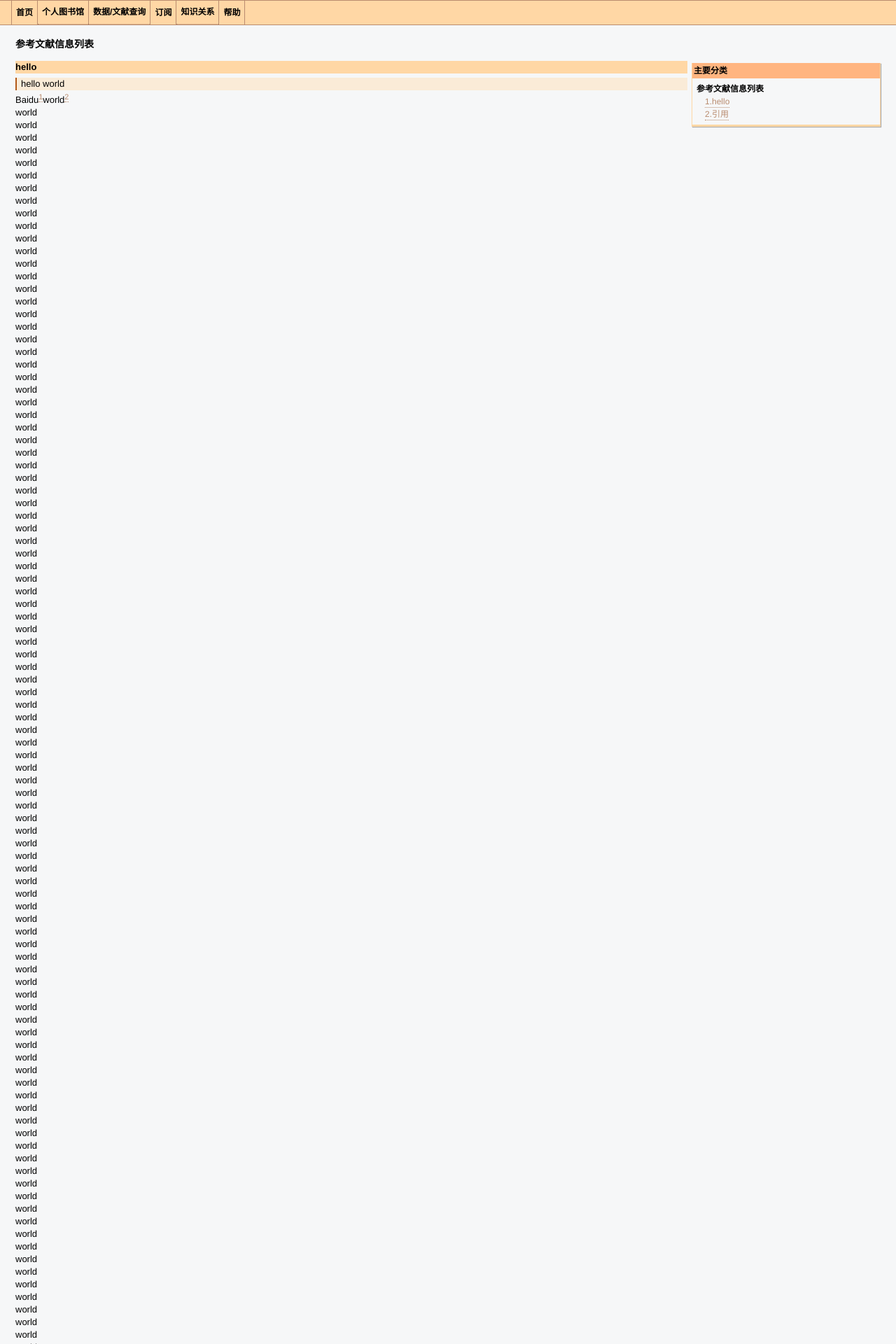
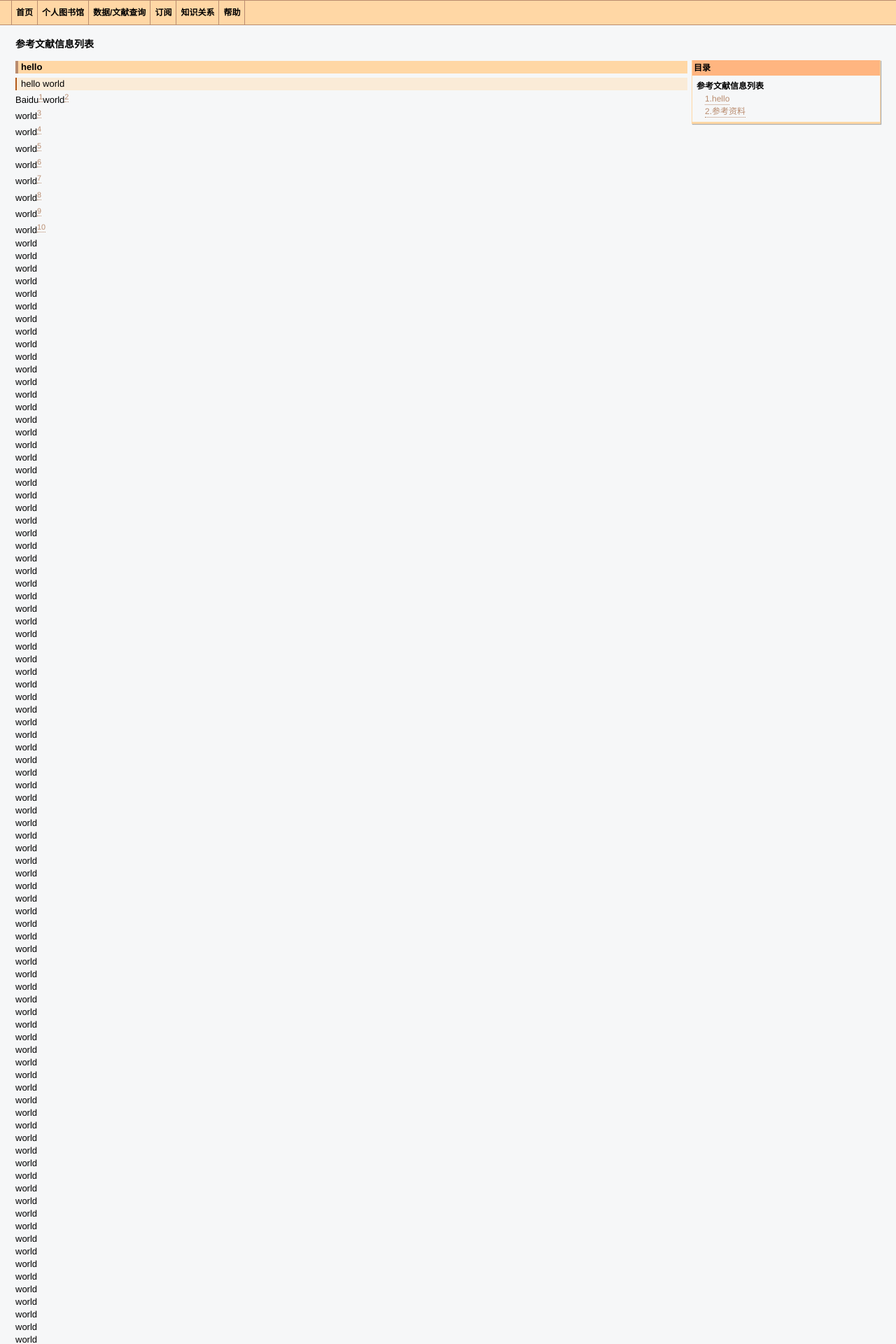
Before and after one commit to xiashuangxi/pkb, a Jekyll site: the page built from _posts/2022-05-16-参考文献信息列表.md, in a window 1280 px wide. Shown: the top 1920 px of the page at 70% size. Built offline with Jekyll 4.4.1, drawn with Linux system fonts in a browser that asks for light colours; some of the changed text lies outside the part shown.

Commit message:
修改样式

```diff
--- a/_includes/default/lib/article-toc-js.html
+++ b/_includes/default/lib/article-toc-js.html
@@ -3,14 +3,12 @@
 
 <div class="panel vertical border-bottom-coarse-solid-line border-wide-v-3
 border-wide-lr-v-1 border-right-coarse-solid-line border-left-coarse-solid-line
-shadow" style="width: 20vw;float: right;margin-left: 6px;">
-    <div class="title">主要分类</div>
+shadow" style="width: 20vw;float: right;margin-left: 6px;     margin-top: 2px;">
+    <div class="title">目录</div>
     <div class="toc-container">
         <div class="toc-container-inner">
             <div class="toc-title">{{ title }}</div>
-            <ul id="toc-root">
-
-            </ul>
+            <ul id="toc-root"></ul>
         </div>
     </div>
 </div>
--- a/_posts/2022-05-16-参考文献信息列表.md
+++ b/_posts/2022-05-16-参考文献信息列表.md
@@ -13,21 +13,21 @@ toc: true
 
 Baidu[^1]world[^2]
 
-world
+world[^3]
 
-world
+world[^4]
 
-world
+world[^5]
 
-world
+world[^6]
 
-world
+world[^7]
 
-world
+world[^8]
 
-world
+world[^9]
 
-world
+world[^10]
 
 world
 
@@ -227,6 +227,14 @@ world
 [Brain changes after COVID revealed by imaging](/pkb/Title:test)
 
 
-# 引用
-[^1]:www.baidu.com
+# 参考资料
+[^1]:新客家童谣创作者──陈永淘 吴声淼 台湾台东大学儿童文学研究所硕士
 [^2]:[关信平. 社会研究方法[M]. 2004. 北京: 高等教育出版社, 2005: 214.](htts://www.baidu.com)
+[^3]:坚定不移沿着中国特色社会主义道路前进 为全面建成小康社会而奋斗  ．2012年11月8日胡锦涛在中国共产党第十八次全国代表大会上的报告[引用日期2014-06-10]
+[^4]:刘云山：着力培育和践行社会主义核心价值观  ．人民网[引用日期2014-05-30]
+[^5]:《物种起源》被评最有影响力 《共产党宣言》第2  ．网易新闻．15/1111[引用日期2015-11-11]
+[^6]:中共中央办公厅印发《关于培育和践行社会主义核心价值观的意见》  ．新华网[引用日期2014-05-29]
+[^7]:于宁； 柏拉图与《理想国》[J].吉林省教育学院学报.2010年05期
+[^8]:柏拉图 著 郭斌和 / 张竹明 译．理想国．北京：商务印书馆，1986-8：目录页
+[^9]:韩英丽； 浅析柏拉图《理想国》中的正义思想[D].华中科技大学外国哲学.2007
+[^10]:金歌等编,中外名著博览 人文社科卷=WORLD'S CLASSIC INTRODUCTION[M],上海科学技术文献出版社,2015.03,第10页
--- a/assets/stylesheet/default/default.css
+++ b/assets/stylesheet/default/default.css
@@ -109,6 +109,10 @@ a:hover  {
     /* padding: 2px 0px; */
 }
 
+.nav li:last-child{
+    border-bottom: none;
+}
+
 .nav ul a{
     margin: 2px 0px;
     display: flex;
@@ -162,8 +166,10 @@ a:hover  {
     padding: 8px 6px;
     color: black;
     text-decoration: none;
-    line-height: 1rem;
+    /*line-height: 1rem;*/
     margin: 0px;
+
+    border-bottom: none;
 }
 .nav .item .active,
 .nav .item a:hover {
@@ -409,6 +415,9 @@ code, kbd, pre, samp {
 .article-container-inner .article-content h6 {
     font-size: 13px;
     margin-bottom: 6px;
+    /*box-shadow: 1px 1px 1px 0 rgb(0 0 0 / 30%);*/
+    padding-left: 4px;
+    border-left: 4px solid #b98c6f;
 }
 
 .toc-container {
@@ -417,7 +426,7 @@ code, kbd, pre, samp {
 }
 
 /* .toc-container .toc-container-inner{
-
+    margin-top: 2px;
 } */
 
 .toc-container-inner ul{
```
Also changed, not shown: 8 other files.
